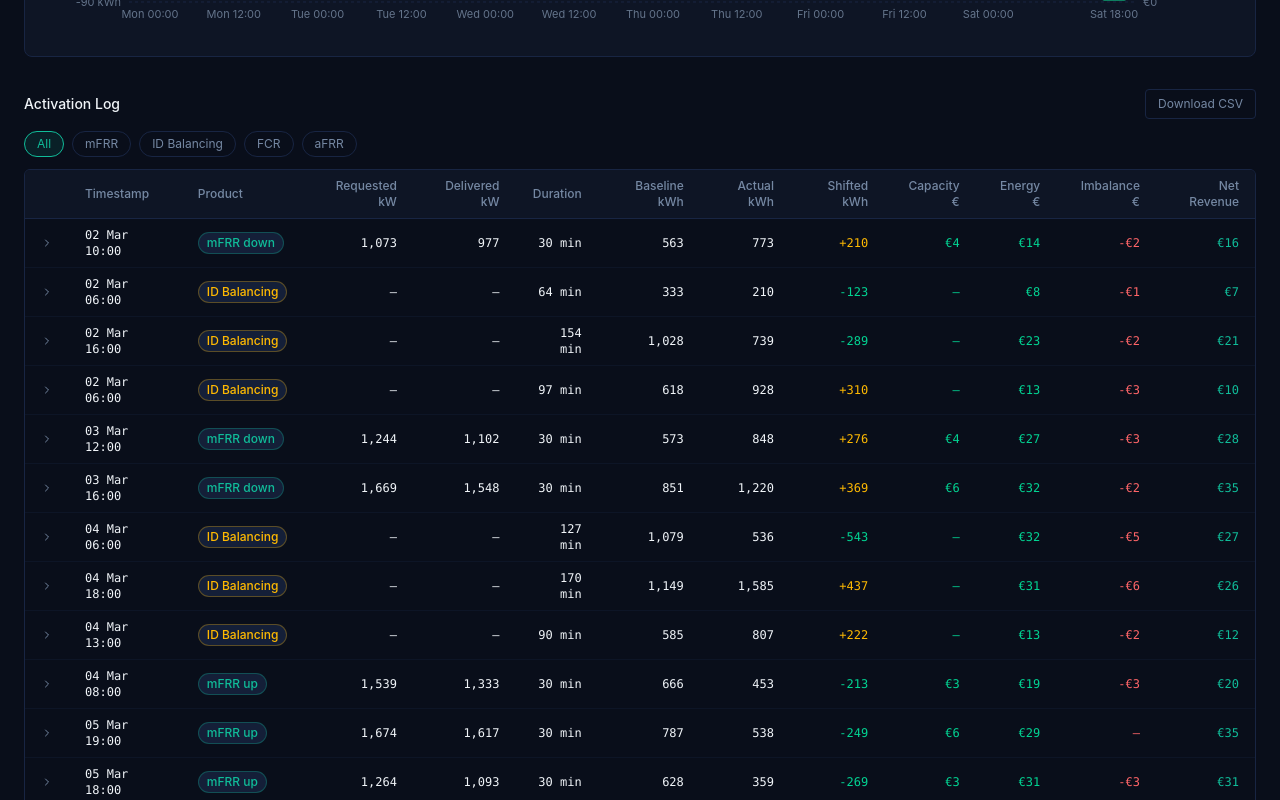
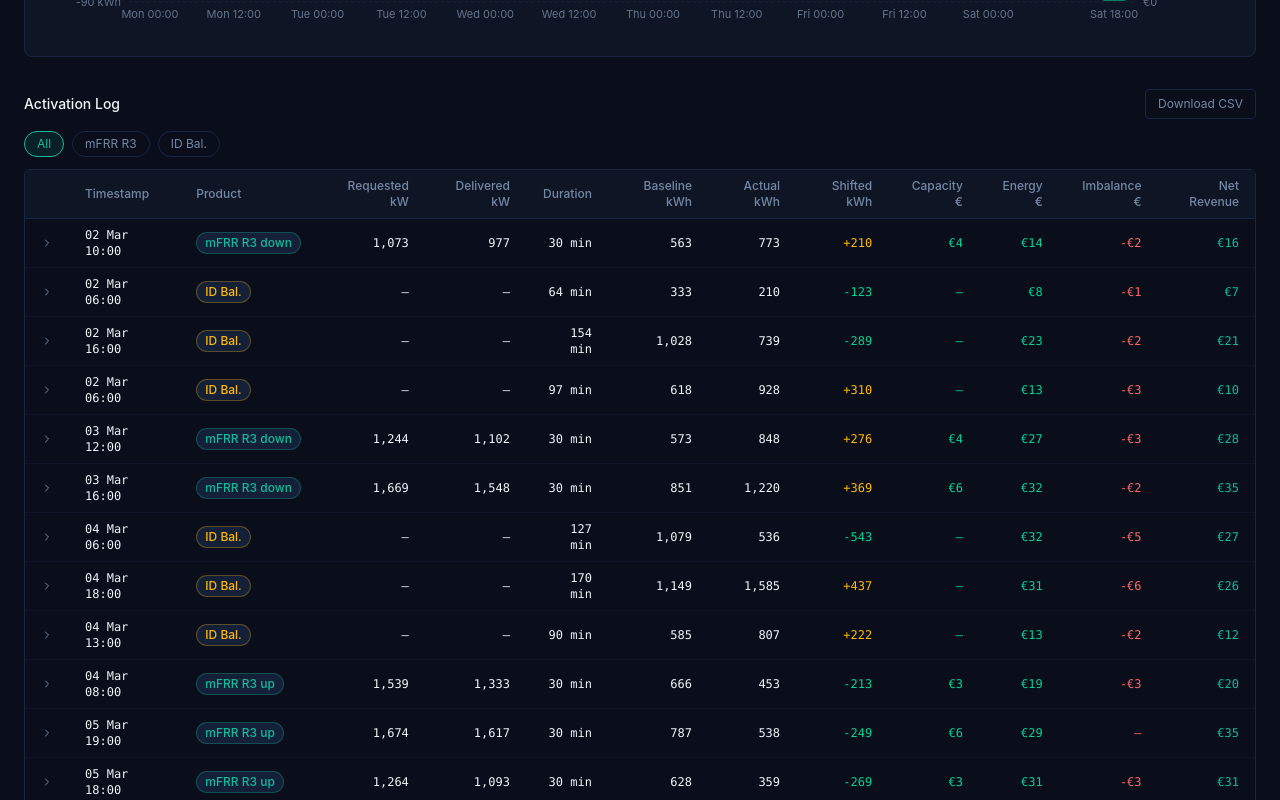
Before and after one commit to kristjankuhi/gridio-flex-pa1, a React (Vite) app: page /settlement in a window 1280 px wide. Shown: the part 760-1560 px from the top of the page. Built offline with nearby package versions, Linux system fonts and the light colour scheme.

Commit message:
fix: remove FCR and aFRR — fleet response time incompatible with product requirements

```diff
--- a/src/components/ActivationTable.tsx
+++ b/src/components/ActivationTable.tsx
@@ -10,9 +10,7 @@ interface ActivationTableProps {
 
 export function ActivationTable({ activations }: ActivationTableProps) {
   const [expandedId, setExpandedId] = useState<string | null>(null);
-  const [filter, setFilter] = useState<
-    'all' | 'mfrr' | 'id-balancing' | 'fcr' | 'afrr'
-  >('all');
+  const [filter, setFilter] = useState<'all' | 'mfrr' | 'id-balancing'>('all');
 
   const filtered = activations.filter(
     (a) => filter === 'all' || a.product === filter
@@ -21,7 +19,7 @@ export function ActivationTable({ activations }: ActivationTableProps) {
   return (
     <div className="space-y-3">
       <div className="flex gap-2">
-        {(['all', 'mfrr', 'id-balancing', 'fcr', 'afrr'] as const).map((f) => (
+        {(['all', 'mfrr', 'id-balancing'] as const).map((f) => (
           <button
             key={f}
             onClick={() => setFilter(f)}
@@ -31,15 +29,7 @@ export function ActivationTable({ activations }: ActivationTableProps) {
                 : 'border-border text-muted-foreground hover:border-foreground'
             }`}
           >
-            {f === 'all'
-              ? 'All'
-              : f === 'mfrr'
-                ? 'mFRR'
-                : f === 'id-balancing'
-                  ? 'ID Balancing'
-                  : f === 'fcr'
-                    ? 'FCR'
-                    : 'aFRR'}
+            {f === 'all' ? 'All' : f === 'mfrr' ? 'mFRR R3' : 'ID Bal.'}
           </button>
         ))}
       </div>
@@ -112,20 +102,12 @@ export function ActivationTable({ activations }: ActivationTableProps) {
                       className={`text-xs ${
                         act.product === 'mfrr'
                           ? 'text-primary border-primary/30'
-                          : act.product === 'fcr'
-                            ? 'text-emerald-400 border-emerald-400/30'
-                            : act.product === 'afrr'
-                              ? 'text-blue-400 border-blue-400/30'
-                              : 'text-amber-400 border-amber-400/30'
+                          : 'text-amber-400 border-amber-400/30'
                       }`}
                     >
                       {act.product === 'mfrr'
-                        ? `mFRR ${act.direction ?? ''}`.trim()
-                        : act.product === 'fcr'
-                          ? 'FCR'
-                          : act.product === 'afrr'
-                            ? 'aFRR'
-                            : 'ID Balancing'}
+                        ? `mFRR R3 ${act.direction ?? ''}`.trim()
+                        : 'ID Bal.'}
                     </Badge>
                   </td>
                   <td className="py-2 px-4 text-right font-mono text-xs">
--- a/src/components/BidTimeline.tsx
+++ b/src/components/BidTimeline.tsx
@@ -2,11 +2,10 @@ import { useState, useCallback } from 'react';
 import { startOfDay } from 'date-fns';
 import type { BidBlock, FlexProduct } from '@/types';
 
+// FCR (<30s) and aFRR (<5 min) excluded: fleet p90 response 8.6–9.4 min — architecturally incompatible.
 const PRODUCTS: { key: FlexProduct; label: string; color: string }[] = [
-  { key: 'fcr', label: 'FCR', color: '#10b981' },
-  { key: 'afrr', label: 'aFRR', color: '#3b82f6' },
-  { key: 'mfrr', label: 'mFRR', color: '#8b5cf6' },
-  { key: 'id-balancing', label: 'ID Balancing', color: '#f59e0b' },
+  { key: 'mfrr', label: 'mFRR R3', color: '#8b5cf6' },
+  { key: 'id-balancing', label: 'ID Bal.', color: '#f59e0b' },
 ];
 
 interface BidTimelineProps {
--- a/src/data/generators.ts
+++ b/src/data/generators.ts
@@ -669,9 +669,9 @@ export function generateBidTimeline(date: Date): BidBlock[] {
   const blocks: BidBlock[] = [];
   let seed = date.getTime() % 3333;
 
+  // FCR and aFRR excluded from prototype — fleet response time (p90: 8.6–9.4 min)
+  // is incompatible with FCR (<30s) and aFRR (<5 min) requirements.
   const products: FlexProduct[] = ['mfrr', 'id-balancing'];
-  if (seededRandom(seed++) > 0.4) products.push('fcr');
-  if (seededRandom(seed++) > 0.5) products.push('afrr');
 
   for (const product of products) {
     const defaults = PRODUCT_DEFAULTS[product];
```
